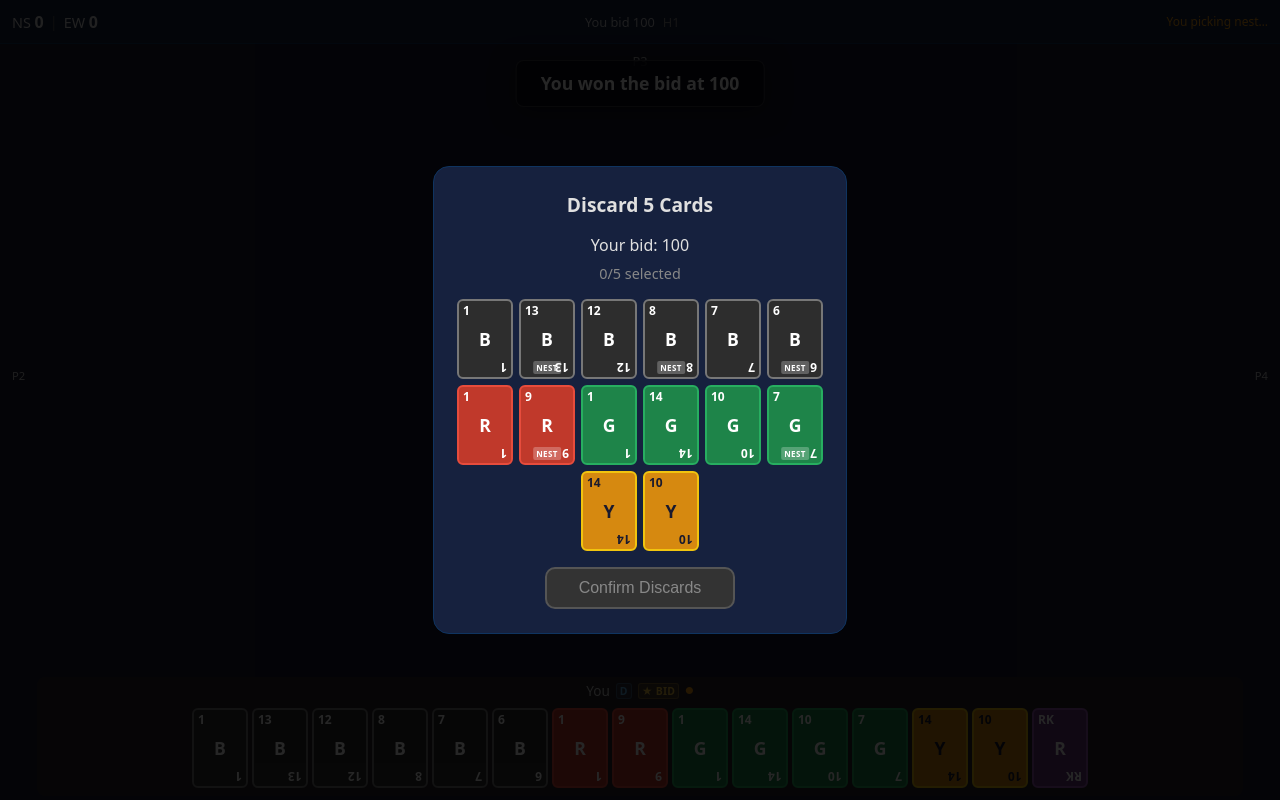
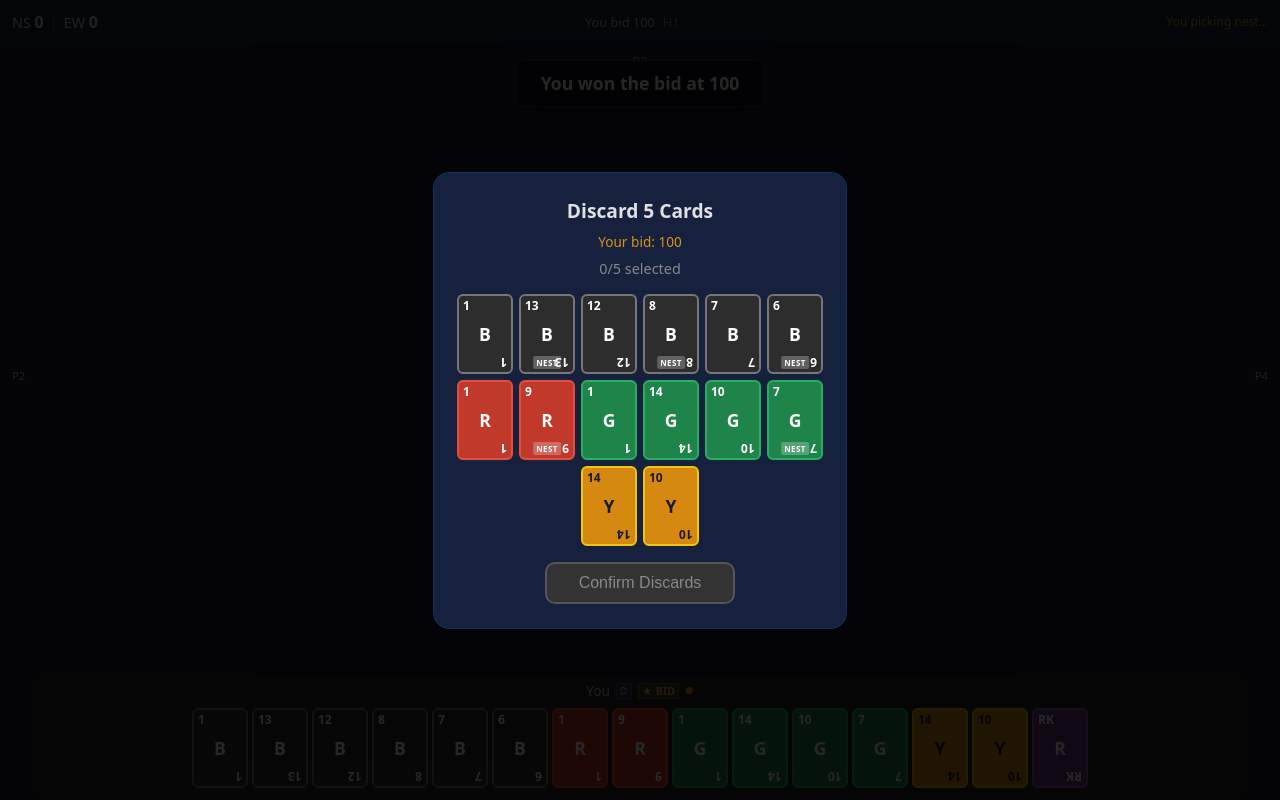
Before and after one commit to psychosledge/squickr-rook, a React (Vite) app in the folder apps/web/: page / in a window 1280 px wide. Both pictures are taken after a click on the button "New Game". Built offline with nearby package versions, Linux system fonts and the light colour scheme.

Commit message:
feat(web): show bid amount in NestOverlay during discard phase

```diff
--- a/apps/web/src/components/NestOverlay/NestOverlay.module.css
+++ b/apps/web/src/components/NestOverlay/NestOverlay.module.css
@@ -21,6 +21,7 @@
 }
 
 .title { font-size: 1.2rem; font-weight: 700; }
+.infoRow { font-size: 0.85rem; color: var(--color-accent); opacity: 0.9; margin-top: -8px; }
 .subtitle { color: #888; font-size: 0.9rem; margin-top: -8px; }
 
 .hand {
```
